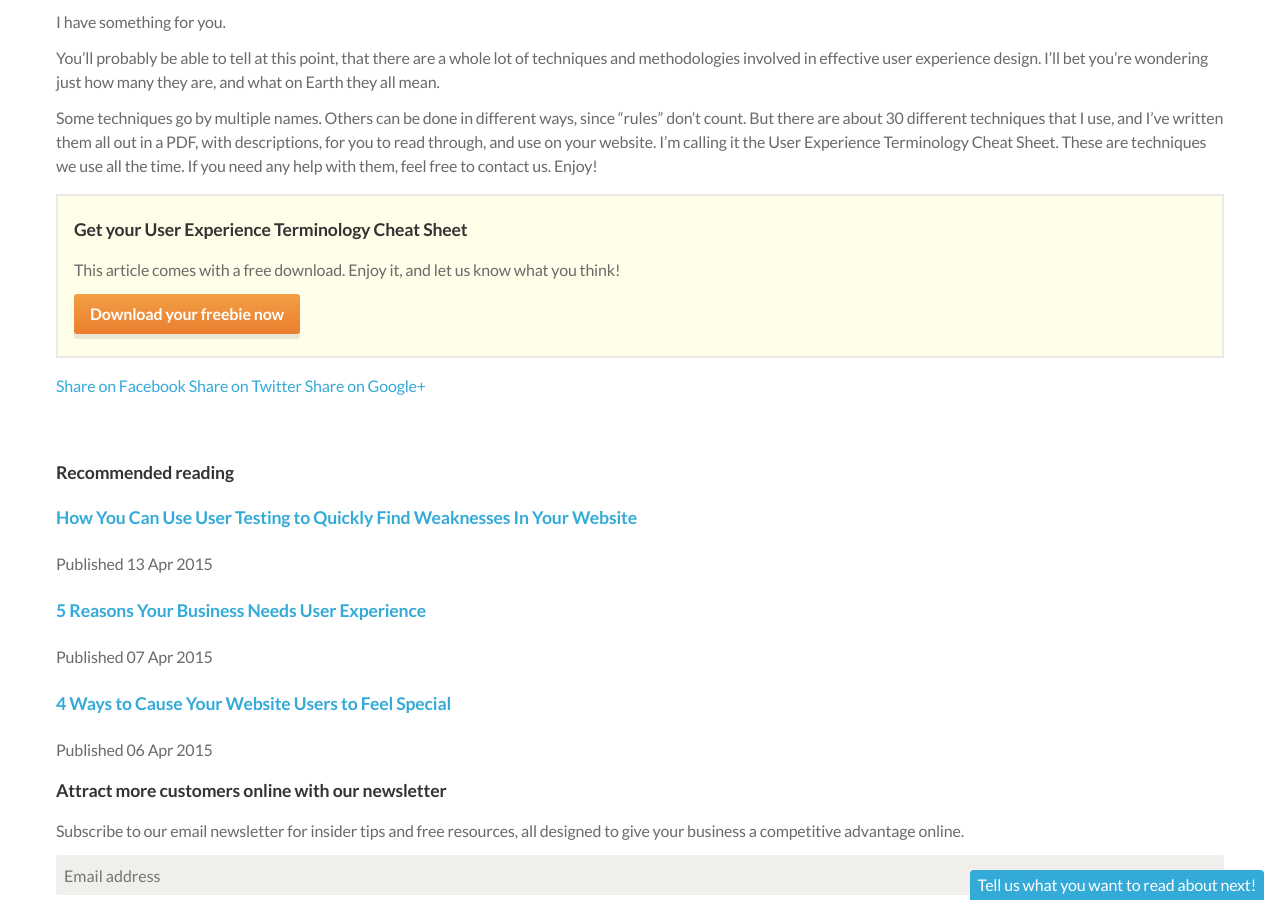
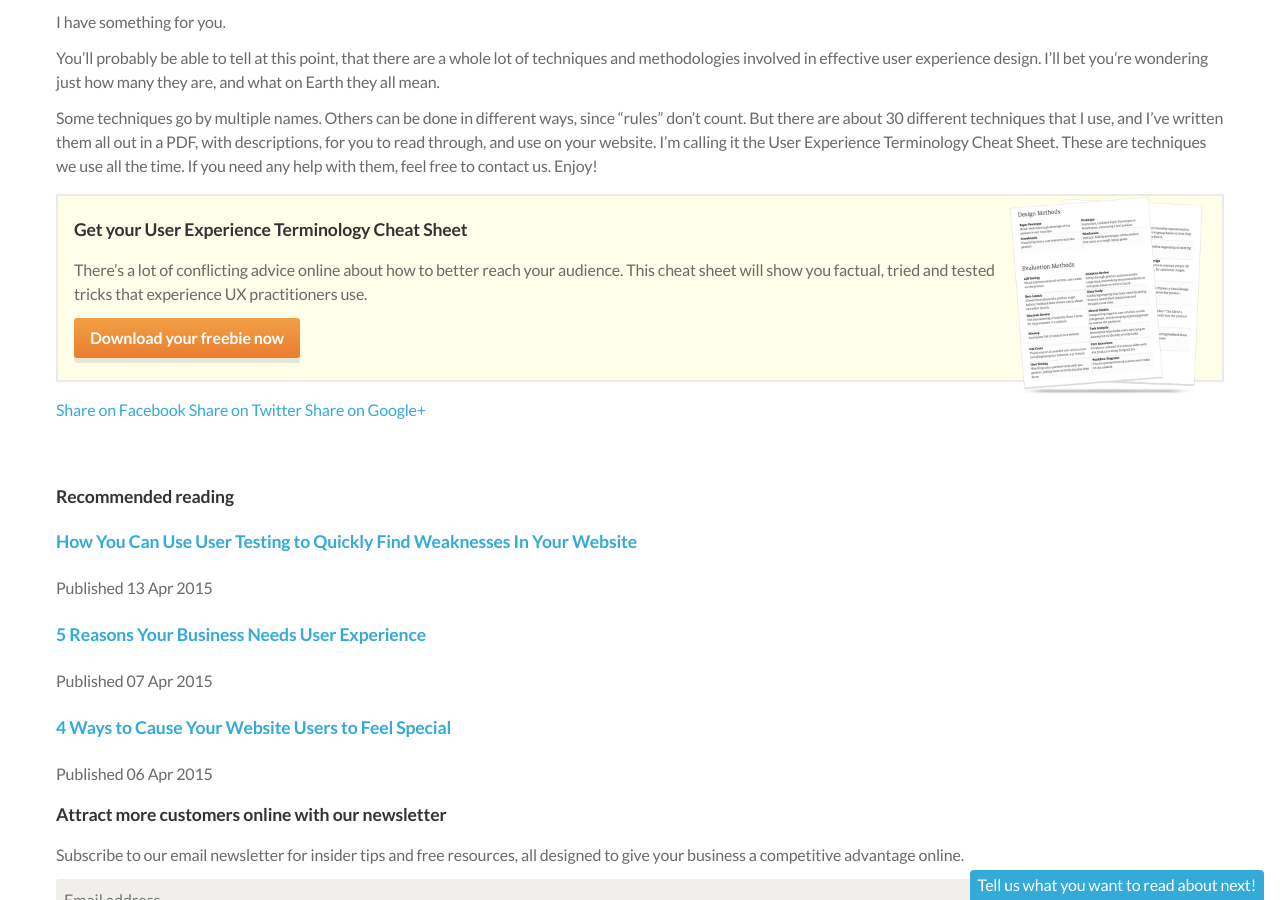
Before and after one commit to fairheadcreative/fairheadcreative, a Jekyll site: the page built from blog/_posts/2015-04-07-reasons-for-ux.md, in a window 1280 px wide and 900 px high, scrolled down 3377 px. Built offline with Jekyll 4.4.1, drawn with Linux system fonts in a browser that asks for light colours; Markdown is read by kramdown in place of the engine named in the settings.

Commit message:
Include Business UX product image

```diff
--- a/blog/_posts/2015-04-07-reasons-for-ux.md
+++ b/blog/_posts/2015-04-07-reasons-for-ux.md
@@ -5,6 +5,8 @@ permalink: blog/reasons-your-business-needs-user-experience/
 recommended: true
 freebie: User Experience Terminology Cheat Sheet
 freebie-url: https://s3-us-west-2.amazonaws.com/fairheadcreative/blog/freebie-user-experience-terminology.pdf
+freebie-image: 2015-04-06-business-ux/product-5-reasons-business-user-experience.png
+freebie-description: There’s a lot of conflicting advice online about how to better reach your audience. This cheat sheet will show you factual, tried and tested tricks that experience UX practitioners use.
 featured: 2015-04-06-business-ux/featured-5-reasons-business-user-experience.jpg
 social: 2015-04-06-business-ux/share-5-reasons-business-user-experience.jpg
 ---
```
Also changed, not shown: uploads/2015-04-06-business-ux/product-5-reasons-business-user-experience.png (added).
